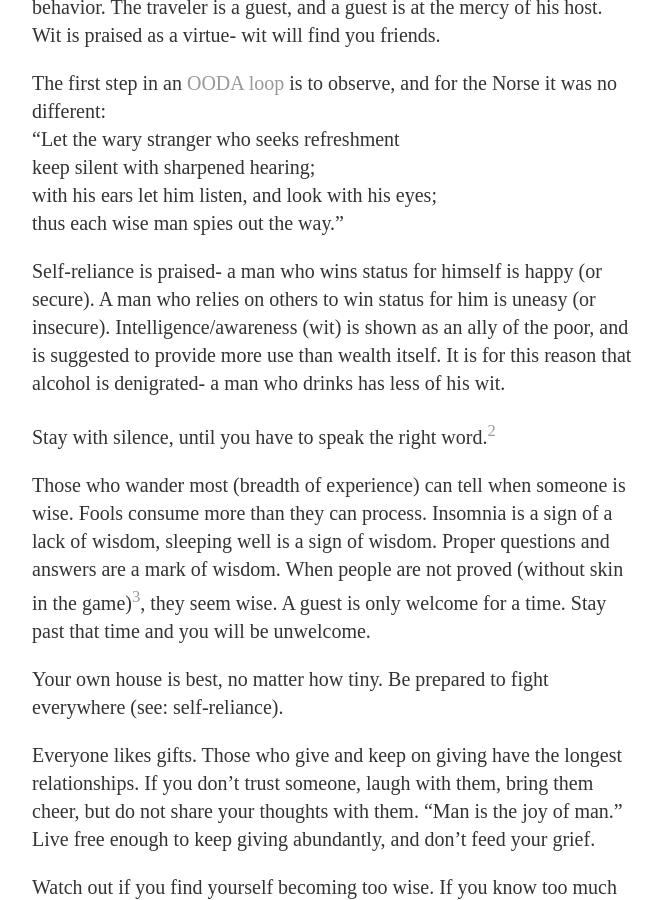
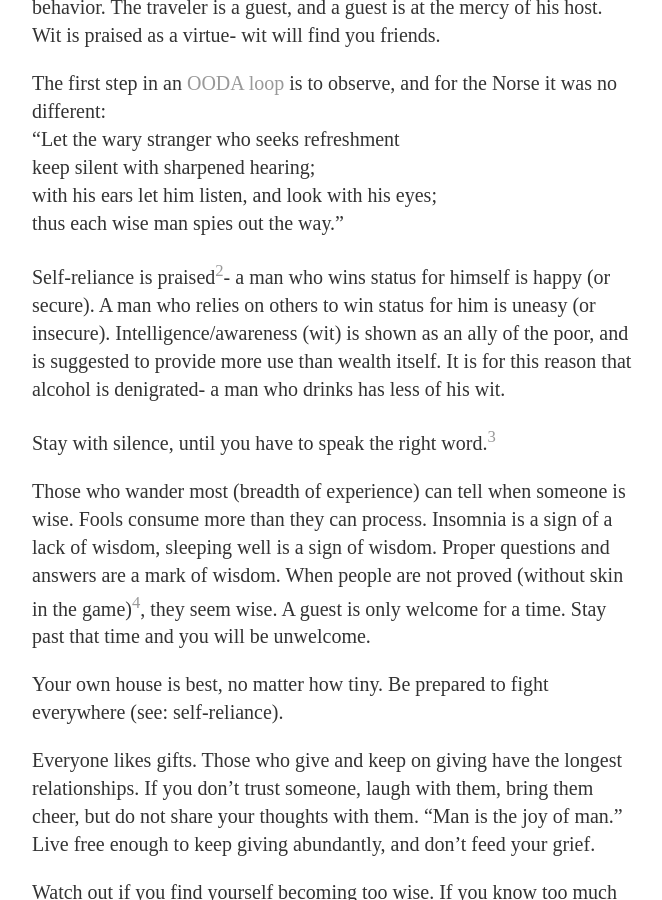
Before and after one commit to ray-dorai/ray-dorai.github.io, a Jekyll site: the page built from _posts/2020-06-16-notes-havamal.md, in a window 1280 px wide and 900 px high, scrolled down 762 px. Shown: the whole window, without its empty margins (308-970 px from the left). Built offline with Jekyll 4.4.1, drawn with Linux system fonts in a browser that asks for light colours; some of the changed text lies outside the part shown.

Commit message:
Update 2020-06-16-notes-havamal.md

```diff
--- a/_posts/2020-06-16-notes-havamal.md
+++ b/_posts/2020-06-16-notes-havamal.md
@@ -24,11 +24,11 @@
 with his ears let him listen, and look with his eyes;
 thus each wise man spies out the way."
 
-Self-reliance is praised- a man who wins status for himself is happy (or secure). A man who relies on others to win status for him is uneasy (or insecure). Intelligence/awareness (wit) is shown as an ally of the poor, and is suggested to provide more use than wealth itself. It is for this reason that alcohol is denigrated- a man who drinks has less of his wit.
+Self-reliance is praised[^2]- a man who wins status for himself is happy (or secure). A man who relies on others to win status for him is uneasy (or insecure). Intelligence/awareness (wit) is shown as an ally of the poor, and is suggested to provide more use than wealth itself. It is for this reason that alcohol is denigrated- a man who drinks has less of his wit.
 
-Stay with silence, until you have to speak the right word.[^2]
+Stay with silence, until you have to speak the right word.[^3]
 
-Those who wander most (breadth of experience) can tell when someone is wise. Fools consume more than they can process. Insomnia is a sign of a lack of wisdom, sleeping well is a sign of wisdom. Proper questions and answers are a mark of wisdom. When people are not proved (without skin in the game)[^3], they seem wise. A guest is only welcome for a time. Stay past that time and you will be unwelcome.
+Those who wander most (breadth of experience) can tell when someone is wise. Fools consume more than they can process. Insomnia is a sign of a lack of wisdom, sleeping well is a sign of wisdom. Proper questions and answers are a mark of wisdom. When people are not proved (without skin in the game)[^4], they seem wise. A guest is only welcome for a time. Stay past that time and you will be unwelcome.
 
 Your own house is best, no matter how tiny. Be prepared to fight everywhere (see: self-reliance).
 
@@ -60,5 +60,6 @@
 This was written while listening to [Heilung](https://heilung.bandcamp.com/).
 
 [^1]: See anything about Military Operations in Urban Terrain. A quick primer is also [here](https://tgace.wordpress.com/category/tactical-preschool/).
-[^2]: You might see parallels in [Daoism](https://ttc.tasuki.org/display:Code:gff,sm,jhmd,jc,rh) and [Sufism](https://www.azquotes.com/author/12768-Rumi/tag/silence).
-[^3]: Compare with: ['A bet is a tax on bullshit'](http://mason.gmu.edu/~rhanson/futarchy.pdf) (as well as my 'A fight is a tax on bullshit'), Taleb's popularization of 'skin in the game', and Teddy Roosevelt's ['Man in the Arena'](https://en.wikipedia.org/wiki/Citizenship_in_a_Republic).
+[^2]: Whoever sang this song first would likely agree with much of Ralph Waldo Emerson's [Self-Reliance](https://www.gutenberg.org/files/16643/16643-h/16643-h.htm#SELF-RELIANCE).
+[^3]: You might see parallels in [Daoism](https://ttc.tasuki.org/display:Code:gff,sm,jhmd,jc,rh) and [Sufism](https://www.azquotes.com/author/12768-Rumi/tag/silence).
+[^4]: Compare with: ['A bet is a tax on bullshit'](http://mason.gmu.edu/~rhanson/futarchy.pdf) (as well as my 'A fight is a tax on bullshit'), Taleb's popularization of 'skin in the game', and Teddy Roosevelt's ['Man in the Arena'](https://en.wikipedia.org/wiki/Citizenship_in_a_Republic).
```
